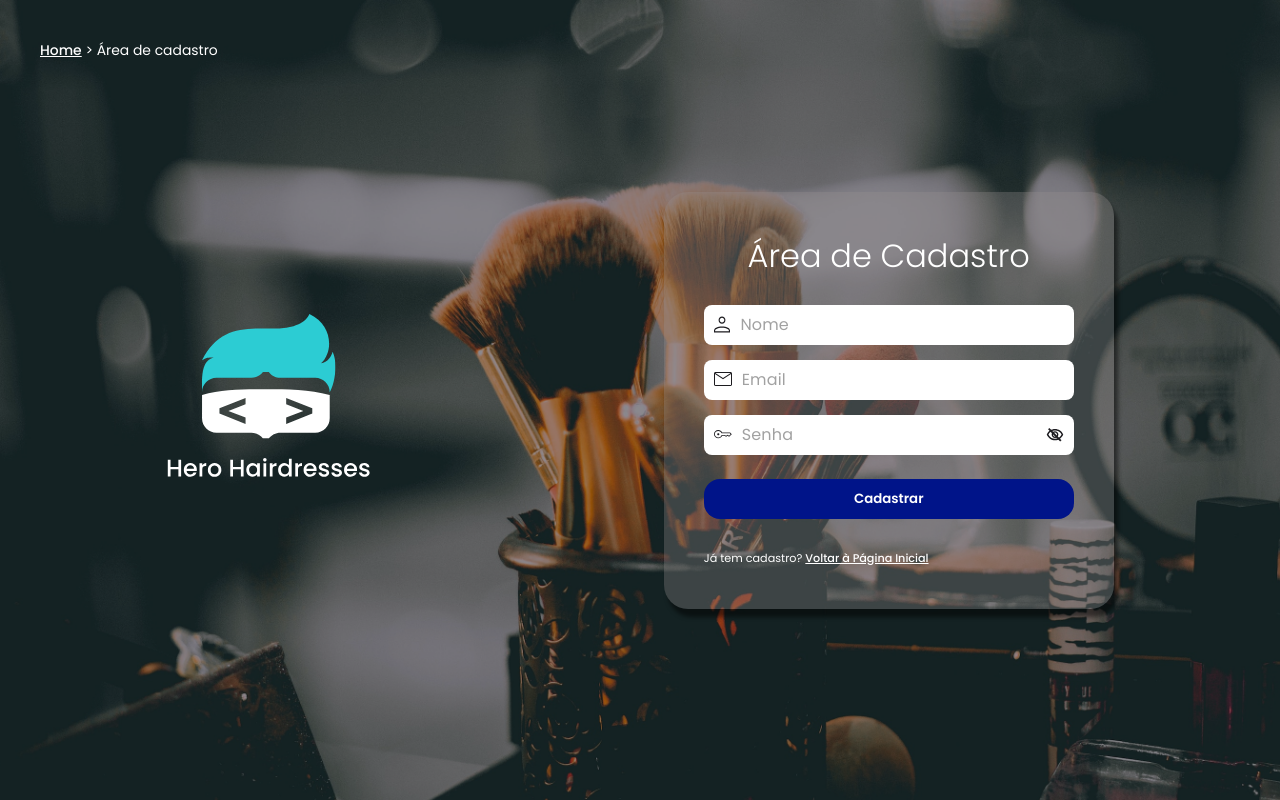
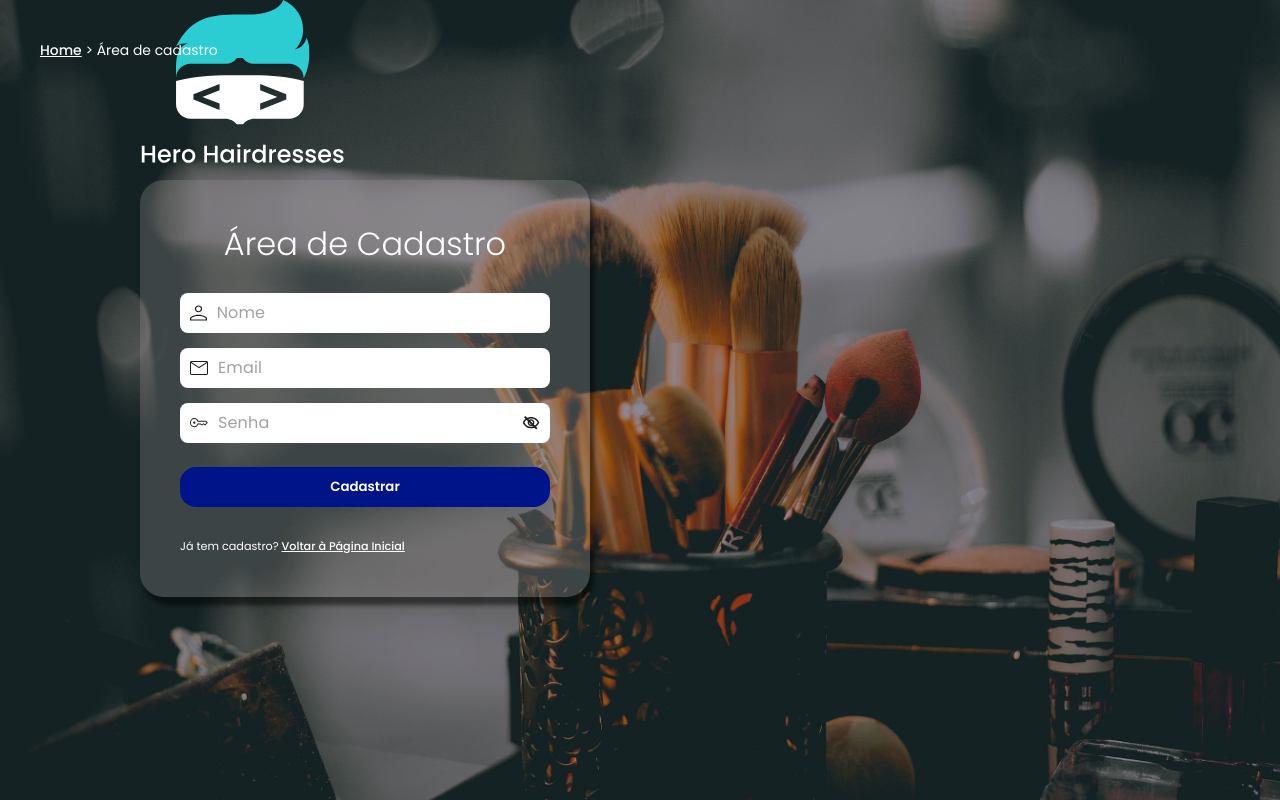
Before and after one commit to raysllaR/hairdresser-front, a React (Vite) app: page /cadastro in a window 1280 px wide. Built offline with nearby package versions, Linux system fonts and the light colour scheme.

Commit message:
refactor: add o PageContainer na page de Cadastro

```diff
--- a/src/components/pages/Cadastro/index.tsx
+++ b/src/components/pages/Cadastro/index.tsx
@@ -4,17 +4,17 @@ import FormCadastroRapido from "../../shared/formCadastroRapido";
 import imgLogo from "../../../assets/images/logos/logo.svg";
 import { Link } from "react-router-dom";
 import "./style.css";
+import PageContainer from "../../shared/PageContainer";
 
 const Cadastro: React.FC = () => {
 	return (
-		<div
-			className="page"
-			id="cadastro">
-			<div className="container-cadastro">
-				<div className="navigator">
+		<PageContainer
+			idPage="cadastro"
+			classNameContainer="container">
+			<p className="navigator">
 				<Link to={"/login"}>Home</Link> {">"} Área de cadastro
-				</div>
-				<div className="container">
+			</p>
+			<div className="body">
 				<img
 					src={imgLogo}
 					alt="Logo"
@@ -29,8 +29,7 @@ const Cadastro: React.FC = () => {
 					</div>
 				</CardComponent>
 			</div>
-			</div>
-		</div>
+		</PageContainer>
 	);
 };
 
```
Lines whose indentation alone changed are shown as unchanged.
